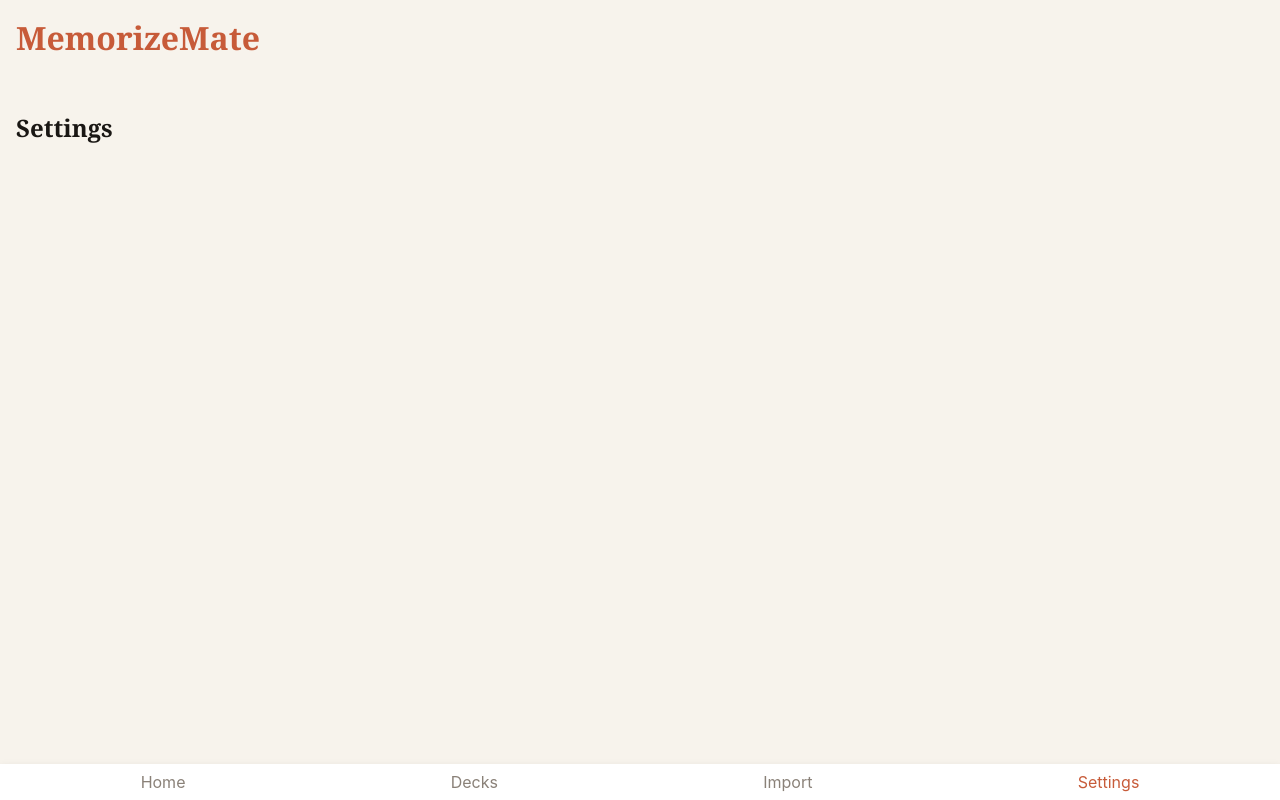
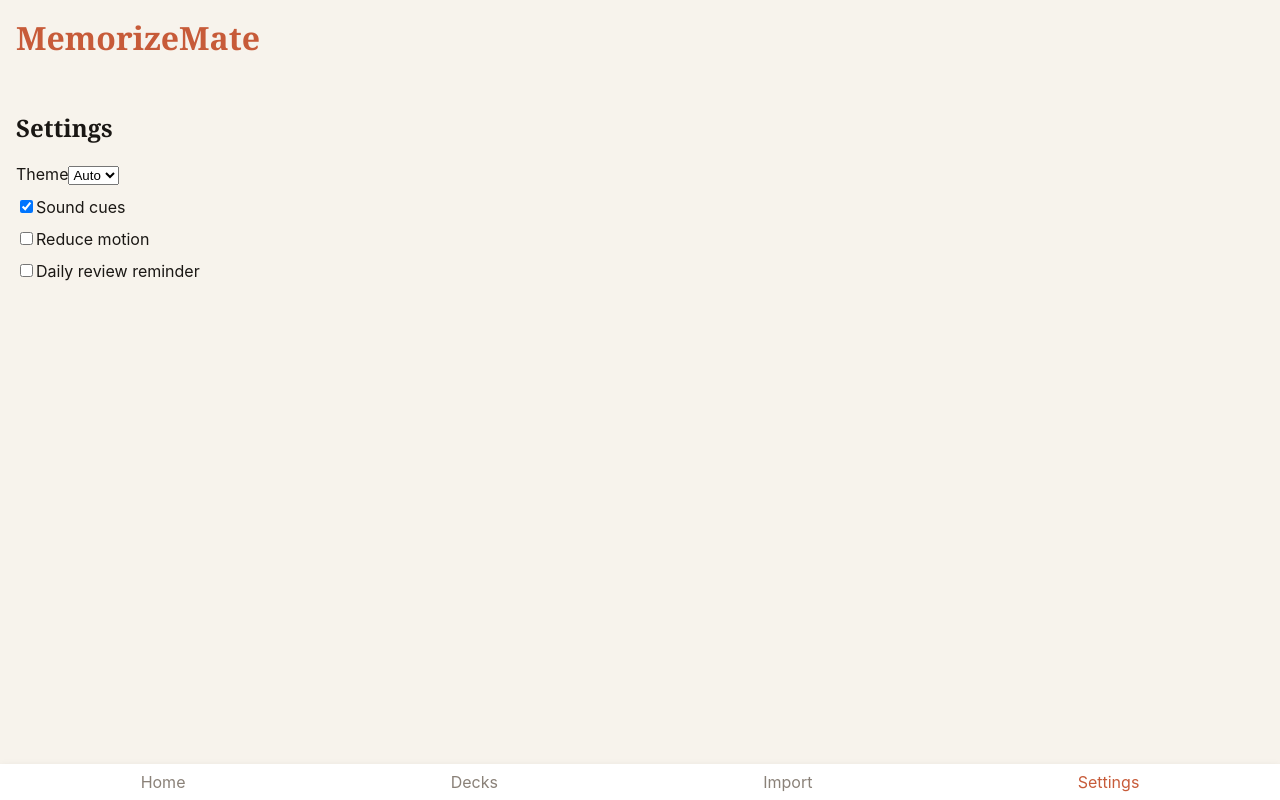
Before and after one commit to PandesalPanpan/MemorizeMate, a React (Vite) app: page /settings in a window 1280 px wide. Built offline with nearby package versions, Linux system fonts and the light colour scheme.

Commit message:
feat: settings screen with theme/sound/motion/notifications toggles

```diff
--- a/src/screens/SettingsScreen.tsx
+++ b/src/screens/SettingsScreen.tsx
@@ -1 +1,34 @@
-export function SettingsScreen() { return <section><h2>Settings</h2></section>; }
+import { useStore, store } from '../store/useStore';
+
+export function SettingsScreen() {
+  const settings = useStore((s) => s.settings);
+  const set = store.getState().updateSettings;
+  return (
+    <section>
+      <h2>Settings</h2>
+
+      <label htmlFor="theme">Theme</label>
+      <select id="theme" value={settings.theme} onChange={(e) => set({ theme: e.target.value as any })}>
+        <option value="auto">Auto</option>
+        <option value="light">Light</option>
+        <option value="dark">Dark</option>
+      </select>
+
+      <label style={{ display: 'block', marginTop: 12 }}>
+        <input type="checkbox" checked={settings.soundEnabled} onChange={(e) => set({ soundEnabled: e.target.checked })} />
+        Sound cues
+      </label>
+
+      <label style={{ display: 'block', marginTop: 12 }}>
+        <input type="checkbox" checked={settings.reduceMotion} onChange={(e) => set({ reduceMotion: e.target.checked })} />
+        Reduce motion
+      </label>
+
+      <label style={{ display: 'block', marginTop: 12 }}>
+        <input type="checkbox" checked={settings.notifications.enabled}
+          onChange={(e) => set({ notifications: { ...settings.notifications, enabled: e.target.checked } })} />
+        Daily review reminder
+      </label>
+    </section>
+  );
+}
--- a/src/store/useStore.ts
+++ b/src/store/useStore.ts
@@ -19,6 +19,7 @@ export interface StoreState {
   addCard(input: { deckId: string; type: Card['type']; front: string; back: string; tags: string[] }): Promise<Card>;
   dueCards(deckId: string, now: Date): Promise<Card[]>;
   reviewCard(cardId: string, rating: Rating, now: Date): Promise<void>;
+  updateSettings(patch: Partial<Settings>): Promise<void>;
 }
 
 export function createStore(repo: Repository = defaultRepo) {
@@ -66,6 +67,12 @@ export function createStore(repo: Repository = defaultRepo) {
       return cards.filter((c) => isDue(c.srs, now));
     },
 
+    async updateSettings(patch) {
+      const settings = { ...get().settings, ...patch };
+      await get().repo.putSettings(settings);
+      set({ settings });
+    },
+
     async reviewCard(cardId, rating, now) {
       const r = get().repo;
       const card = await r.getCard(cardId);
```
Also changed, not shown: 1 other file (tests, documents, lock files or other folders).
